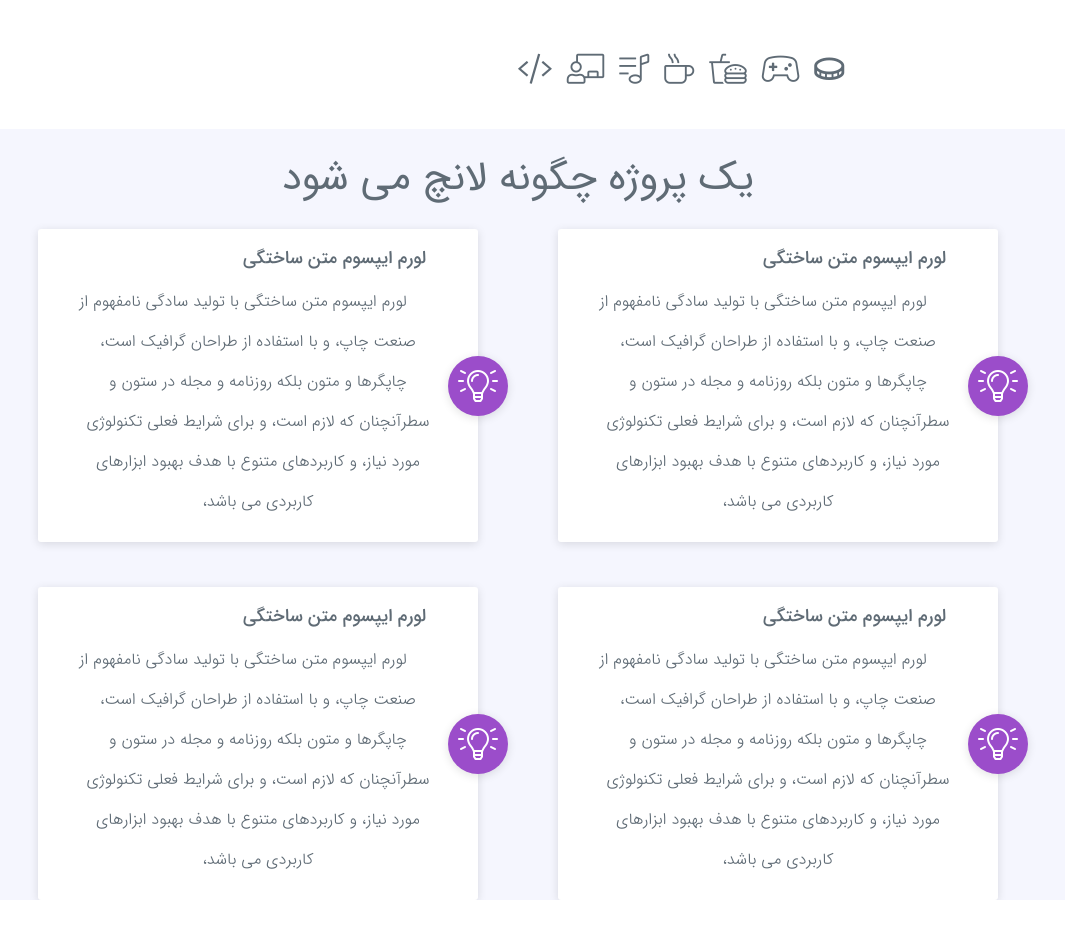
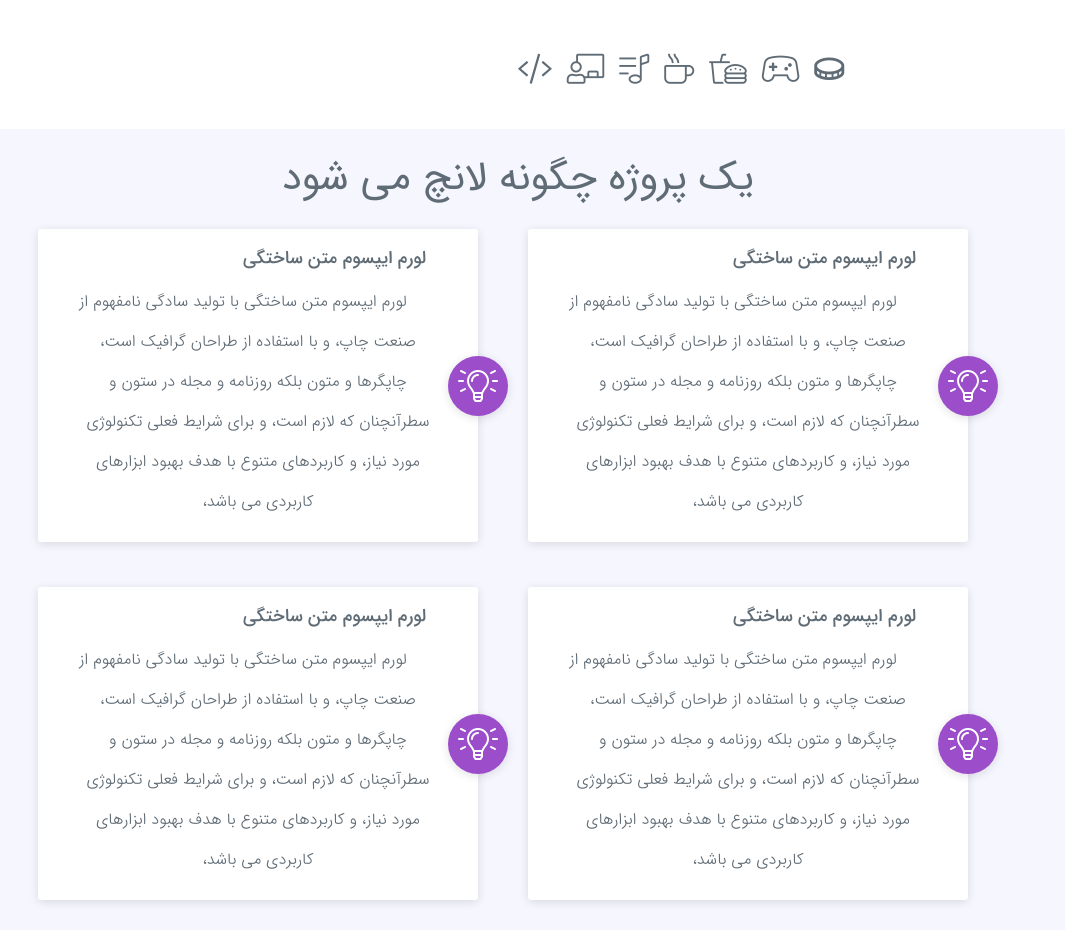
Before and after one commit to nerdpanda-ir/NerdPanda.Me, a React (Create React App) app: page / in a window 1280 px wide. Shown: the part 1080-2010 px from the top of the page, without its empty margins (122-1187 px from the left). Before the commit the page ends 1980 px from the top, so only its background shows below. Built offline with nearby package versions, Linux system fonts and the light colour scheme.

Commit message:
[file]{ProjectLunch.css}-> add property for tips and lunch element

```diff
--- a/src/css/Page/index/Main/ProjectLunch/ProjectLunch.css
+++ b/src/css/Page/index/Main/ProjectLunch/ProjectLunch.css
@@ -1,5 +1,9 @@
 #lunch
 {
-    min-height: 692px;
-    box-sizing: border-box;
+    padding-bottom: 30px;
 }
+
+#lunch .container .col-6:first-child .tip
+{
+    margin-right: 30px;
+}
```
